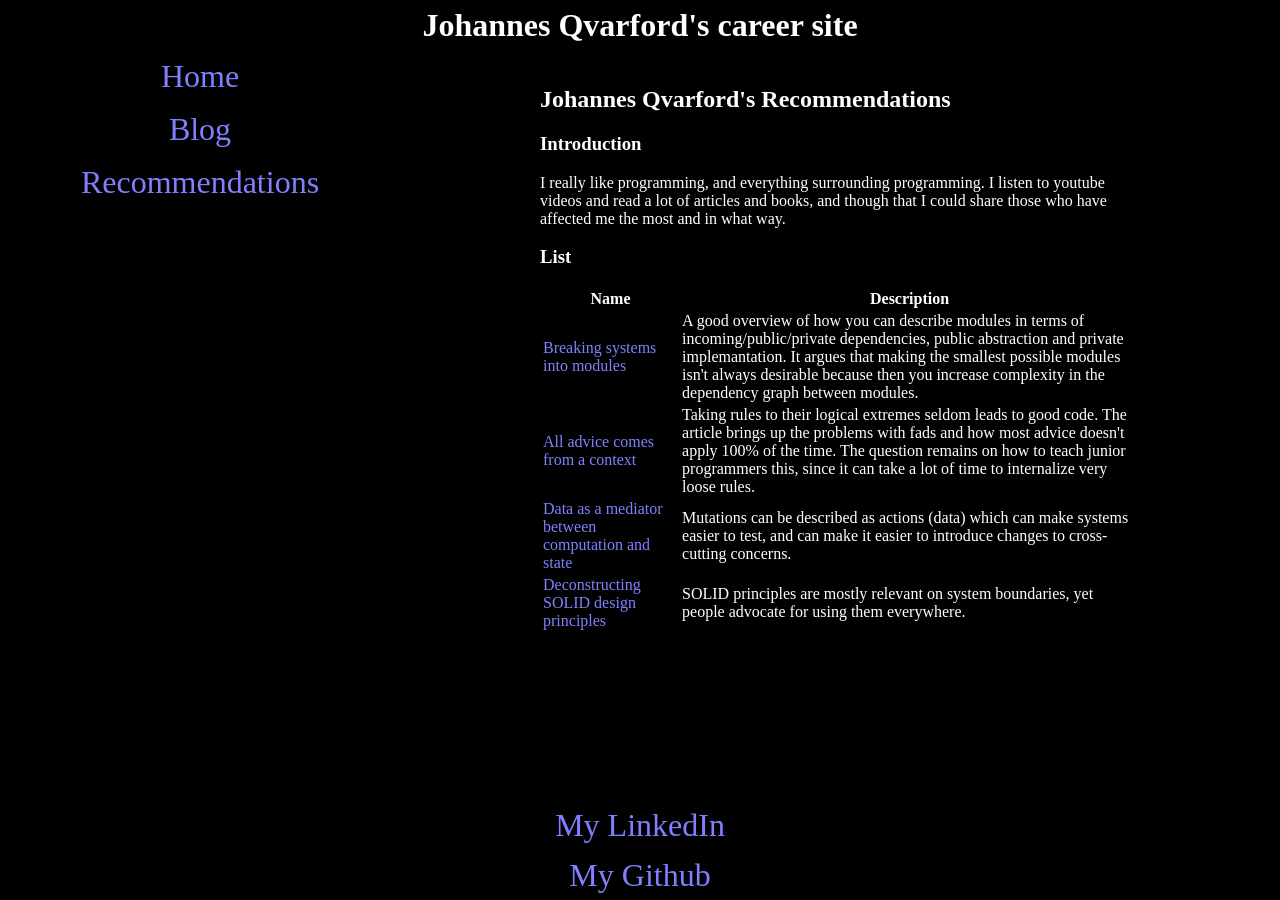
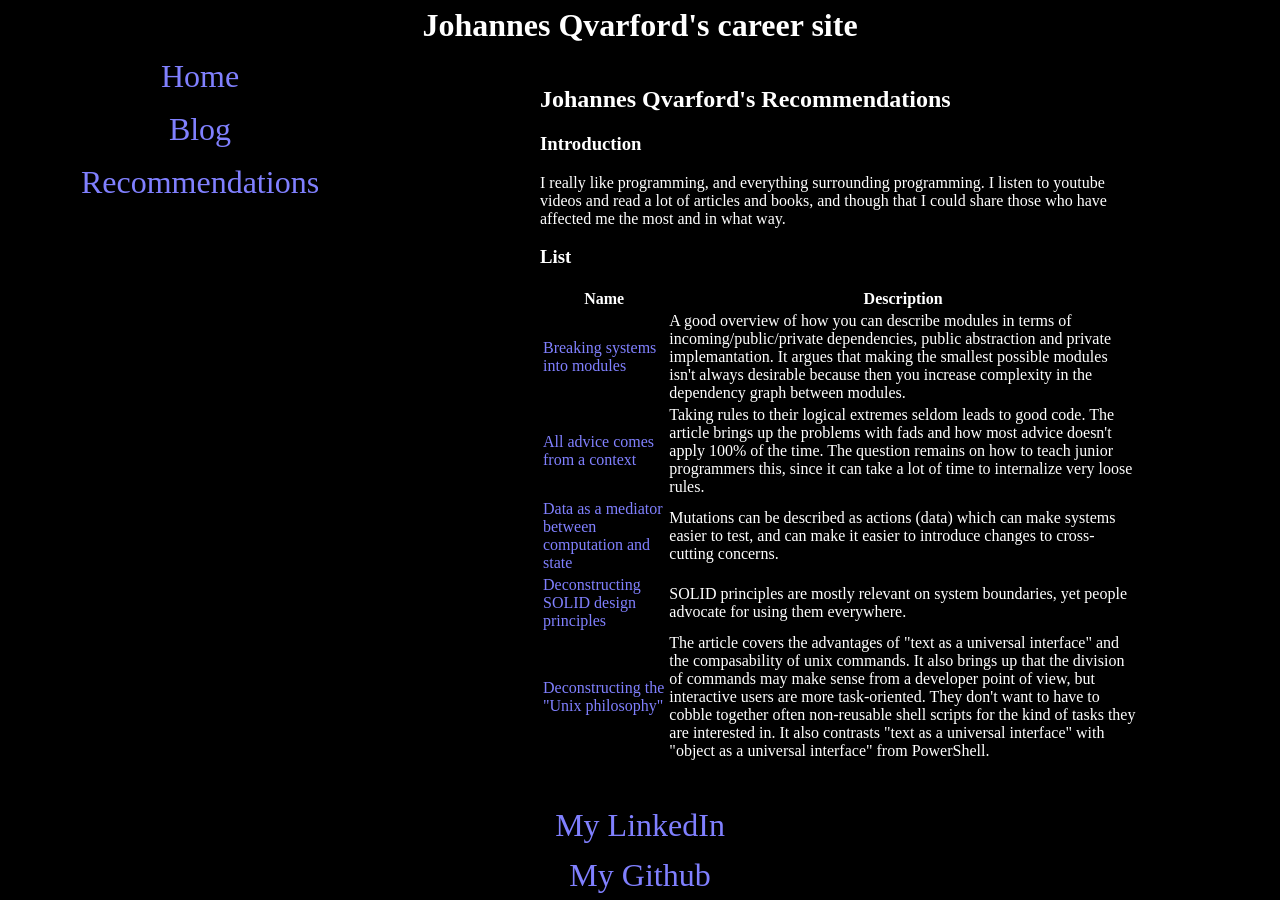
Before and after one commit to johannes-qvarford/johannes-qvarford.github.io, a Jekyll site: the page built from recommendations/index.html, in a window 1280 px wide. Built offline with Jekyll 4.4.1, drawn with Linux system fonts in a browser that asks for light colours.

Commit message:
Deconstructing the "Unix philosophy"

```diff
--- a/recommendations/index.html
+++ b/recommendations/index.html
@@ -23,7 +23,14 @@ recommendations:
     link: https://www.tedinski.com/2019/04/02/solid-critique.html
     review: |
       SOLID principles are mostly relevant on system boundaries, yet people advocate for using them everywhere.
-
+  - name: Deconstructing the "Unix philosophy"
+    link: https://www.tedinski.com/2018/05/08/case-study-unix-philosophy.html
+    review: |
+      The article covers the advantages of "text as a universal interface" and the compasability of unix commands.
+      It also brings up that the division of commands may make sense from a developer point of view,
+      but interactive users are more task-oriented.
+      They don't want to have to cobble together often non-reusable shell scripts for the kind of tasks they are interested in.
+      It also contrasts "text as a universal interface" with "object as a universal interface" from PowerShell.
 
 
 ---
@@ -64,7 +71,6 @@ recommendations:
 <!--
   TODO:
 
-https://www.tedinski.com/2018/05/08/case-study-unix-philosophy.html
 https://www.tedinski.com/2018/02/27/the-expression-problem.html
 https://cpsc.yale.edu/epigrams-programming
 https://www.tedinski.com/2019/05/08/unexpected-moral-reasoning.html
```
Also changed, not shown: other parts of recommendations/index.html (+1 -1 lines).
